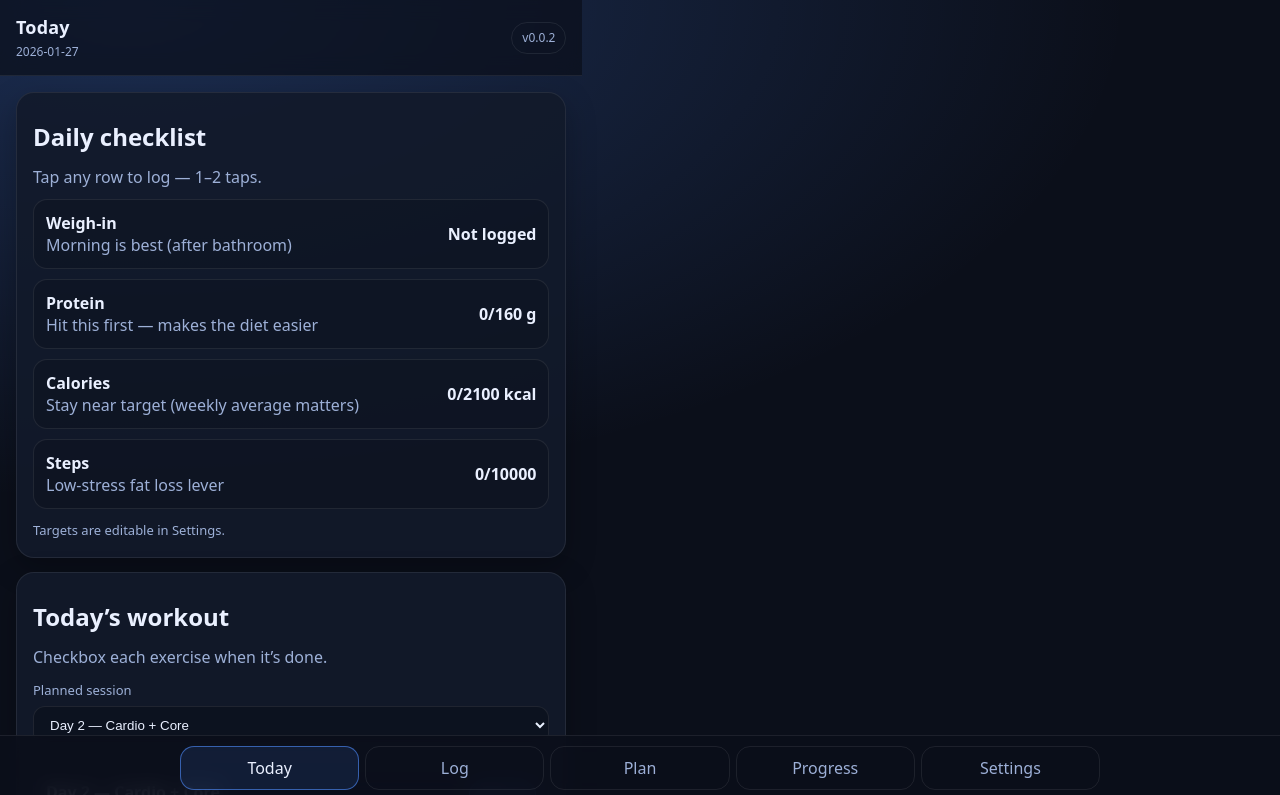
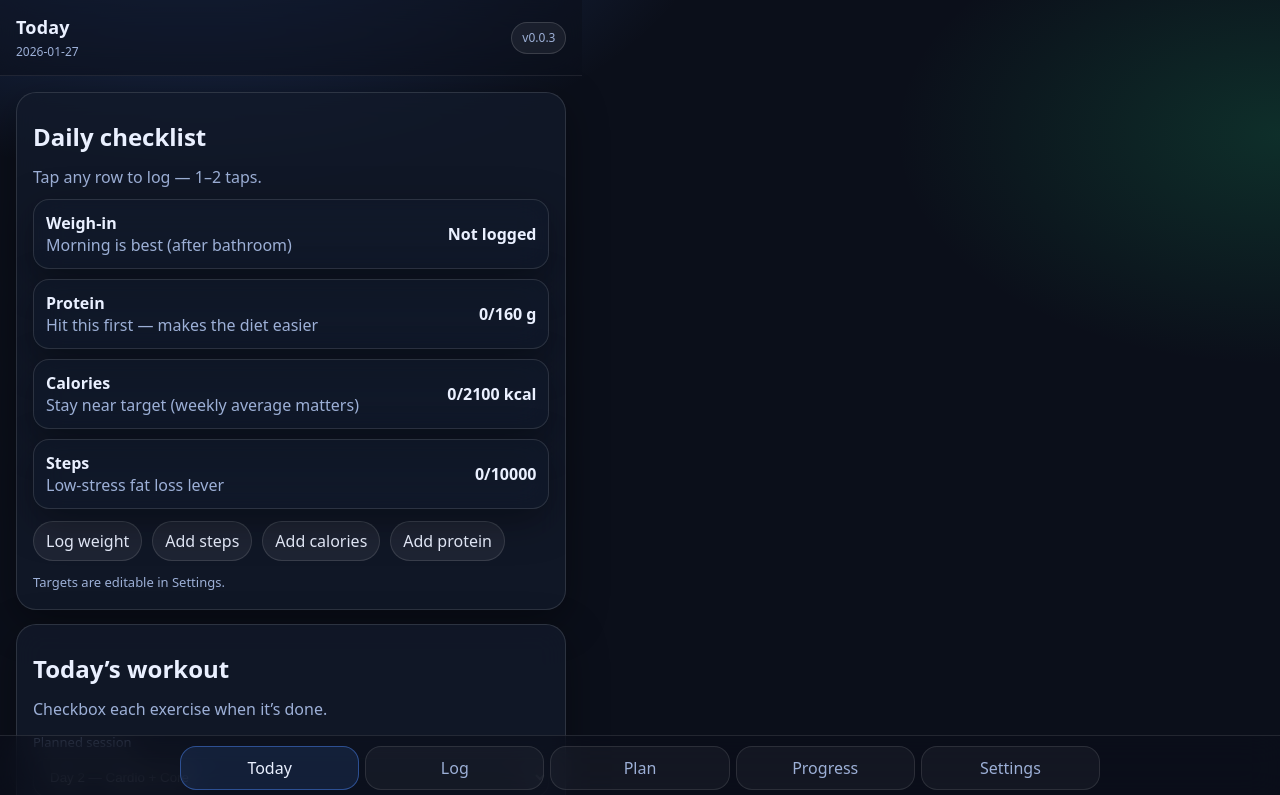
Before and after one commit to Lacose-lab/fitness-plan-tracker, a React (Vite) app: page / in a window 1280 px wide. Shown: the top 795 px of the page. Built offline with nearby package versions, Linux system fonts and the light colour scheme.

Commit message:
v0.0.3: Liquid Glass styling + Today quick actions

```diff
--- a/package.json
+++ b/package.json
@@ -1,7 +1,7 @@
 {
   "name": "fitness-plan-tracker",
   "private": true,
-  "version": "0.0.2",
+  "version": "0.0.3",
   "type": "module",
   "scripts": {
     "dev": "vite",
--- a/src/App.css
+++ b/src/App.css
@@ -1,12 +1,17 @@
 :root{
   --bg:#0b0f1a;
-  --card:#121a2b;
   --text:#eaf0ff;
   --muted:#9db0d7;
   --accent:#4f8cff;
   --good:#1dbf73;
   --danger:#ff4d4d;
-  --border:rgba(255,255,255,0.08);
+
+  /* Liquid glass tokens */
+  --glass: rgba(18, 26, 43, 0.55);
+  --glass-strong: rgba(18, 26, 43, 0.78);
+  --glass-border: rgba(255,255,255,0.12);
+  --glass-border-strong: rgba(255,255,255,0.18);
+  --shadow: 0 12px 40px rgba(0,0,0,0.35);
 }
 
 *{box-sizing:border-box}
@@ -14,7 +19,11 @@
 body{
   margin:0;
   font-family: ui-sans-serif, system-ui, -apple-system, Segoe UI, Roboto, Helvetica, Arial;
-  background: radial-gradient(1000px 500px at 10% 0%, rgba(79,140,255,0.25), transparent), var(--bg);
+  background:
+    radial-gradient(900px 520px at 15% -10%, rgba(79,140,255,0.35), transparent 60%),
+    radial-gradient(700px 420px at 100% 10%, rgba(29,191,115,0.18), transparent 55%),
+    radial-gradient(900px 600px at 40% 110%, rgba(255,255,255,0.06), transparent 55%),
+    var(--bg);
   color:var(--text);
 }
 
@@ -26,18 +35,27 @@ h3{margin:18px 0 8px}
 /* Shell */
 .appShell{
   min-height:100dvh;
-  /* room for bottom nav + iOS safe area */
   padding-bottom: calc(72px + 18px + env(safe-area-inset-bottom));
 }
 
-/* AppBar (centered like content) */
+/* Generic glass surface */
+.glass{
+  background: var(--glass);
+  border:1px solid var(--glass-border);
+  backdrop-filter: blur(16px);
+  -webkit-backdrop-filter: blur(16px);
+  box-shadow: var(--shadow);
+}
+
+/* AppBar (centered) */
 .appBar{
   position:sticky;
   top:0;
   z-index:10;
-  backdrop-filter: blur(10px);
-  background: rgba(11,15,26,0.7);
-  border-bottom:1px solid var(--border);
+  background: rgba(11,15,26,0.55);
+  border-bottom:1px solid rgba(255,255,255,0.08);
+  backdrop-filter: blur(16px);
+  -webkit-backdrop-filter: blur(16px);
 }
 
 .appBarInner{
@@ -51,16 +69,25 @@ h3{margin:18px 0 8px}
 
 .appTitle{font-weight:900;font-size:18px;letter-spacing:0.2px}
 .appSub{color:var(--muted);font-size:12px;margin-top:2px}
-.appBadge{border:1px solid var(--border);padding:6px 10px;border-radius:999px;color:var(--muted);font-size:12px}
+.appBadge{
+  border:1px solid rgba(255,255,255,0.14);
+  background: rgba(255,255,255,0.06);
+  padding:6px 10px;
+  border-radius:999px;
+  color:var(--muted);
+  font-size:12px;
+}
 
 .main{max-width:920px;margin:0 auto;padding:16px;display:flex;flex-direction:column;gap:14px}
 
 .card{
-  background:rgba(18,26,43,0.9);
-  border:1px solid var(--border);
-  border-radius:18px;
+  background: var(--glass-strong);
+  border:1px solid var(--glass-border);
+  border-radius:20px;
   padding:16px;
-  box-shadow: 0 10px 30px rgba(0,0,0,0.25);
+  box-shadow: var(--shadow);
+  backdrop-filter: blur(14px);
+  -webkit-backdrop-filter: blur(14px);
 }
 
 .row{display:flex;gap:10px;align-items:center;justify-content:flex-start;margin-top:10px;flex-wrap:wrap}
@@ -69,9 +96,9 @@ h3{margin:18px 0 8px}
 .field span{color:var(--muted);font-size:13px}
 .field input,.field select,.field textarea{
   padding:10px 12px;
-  border-radius:12px;
-  border:1px solid var(--border);
-  background:rgba(11,15,26,0.6);
+  border-radius:14px;
+  border:1px solid rgba(255,255,255,0.12);
+  background: rgba(11,15,26,0.35);
   color:var(--text);
   outline:none;
 }
@@ -81,24 +108,24 @@ h3{margin:18px 0 8px}
 @media (max-width:720px){.grid2{grid-template-columns:1fr}}
 
 .btn{
-  background:rgba(79,140,255,0.16);
-  border:1px solid rgba(79,140,255,0.5);
+  background: rgba(79,140,255,0.14);
+  border:1px solid rgba(79,140,255,0.42);
   color:var(--text);
   padding:10px 12px;
-  border-radius:12px;
+  border-radius:14px;
   cursor:pointer;
 }
-.btn.good{background:rgba(29,191,115,0.18);border-color:rgba(29,191,115,0.6)}
-.btn.danger{background:rgba(255,77,77,0.12);border-color:rgba(255,77,77,0.55)}
-.btn.primary{width:100%; padding:12px 14px; font-weight:800; background:rgba(79,140,255,0.22)}
+.btn.good{background:rgba(29,191,115,0.16);border-color:rgba(29,191,115,0.5)}
+.btn.danger{background:rgba(255,77,77,0.12);border-color:rgba(255,77,77,0.5)}
+.btn.primary{width:100%; padding:12px 14px; font-weight:900; background:rgba(79,140,255,0.18)}
 
 .iconBtn{
-  background:transparent;
-  border:1px solid var(--border);
+  background: rgba(255,255,255,0.05);
+  border:1px solid rgba(255,255,255,0.14);
   color:var(--muted);
   width:36px;
   height:36px;
-  border-radius:12px;
+  border-radius:14px;
 }
 
 /* Today checklist */
@@ -111,72 +138,81 @@ h3{margin:18px 0 8px}
   align-items:center;
   gap:12px;
   padding:12px;
-  border-radius:14px;
-  border:1px solid var(--border);
-  background:rgba(11,15,26,0.3);
+  border-radius:16px;
   color:var(--text);
   cursor:pointer;
 }
-.metricTitle{font-weight:800}
-.metricRight{font-weight:800;color:var(--text)}
+.metricTitle{font-weight:900}
+.metricRight{font-weight:900;color:var(--text)}
+
+.quickActions{display:flex;gap:10px;flex-wrap:wrap;margin-top:12px}
+.pillBtn{
+  background: rgba(255,255,255,0.06);
+  border:1px solid rgba(255,255,255,0.12);
+  color: var(--text);
+  padding:8px 12px;
+  border-radius:999px;
+  cursor:pointer;
+}
 
 .metricCard{
   text-align:left;
-  border:1px solid var(--border);
-  border-radius:16px;
+  border:1px solid rgba(255,255,255,0.12);
+  border-radius:18px;
   padding:14px;
-  background:rgba(11,15,26,0.3);
+  background: rgba(11,15,26,0.3);
   color:var(--text);
   cursor:pointer;
 }
-.metricBig{font-size:22px;font-weight:900;margin-top:8px}
+.metricBig{font-size:22px;font-weight:950;margin-top:8px}
 
 /* Workout */
-.planBox{margin-top:12px;border:1px solid var(--border);border-radius:14px;padding:12px;background:rgba(11,15,26,0.35)}
-.planTitle{font-weight:800}
+.planBox{margin-top:12px;border:1px solid rgba(255,255,255,0.10);border-radius:18px;padding:12px;background:rgba(11,15,26,0.25)}
+.planTitle{font-weight:900}
 
 .checklist{margin:10px 0 0;padding:0;list-style:none;display:flex;flex-direction:column;gap:10px}
 .checkRow{display:flex;gap:12px;align-items:flex-start;cursor:pointer}
 .checkRow input{width:20px;height:20px;margin-top:2px;accent-color: var(--accent)}
 .checkBody{flex:1}
-.checklist li{border:1px solid var(--border);border-radius:14px;padding:10px 12px;background:rgba(11,15,26,0.28)}
-.checklist li.checked{background:rgba(29,191,115,0.12);border-color:rgba(29,191,115,0.35)}
-.checklist li.checked .exName{opacity:0.85;text-decoration:line-through}
-.exName{font-weight:700}
+.checklist li{border:1px solid rgba(255,255,255,0.10);border-radius:18px;padding:10px 12px;background:rgba(11,15,26,0.22)}
+.checklist li.checked{background:rgba(29,191,115,0.10);border-color:rgba(29,191,115,0.28)}
+.checklist li.checked .exName{opacity:0.88;text-decoration:line-through}
+.exName{font-weight:850}
 .exMeta{display:flex;gap:10px;flex-wrap:wrap;align-items:center}
-.pill{display:inline-flex;border:1px solid var(--border);border-radius:999px;padding:2px 10px;color:var(--muted);font-size:12px}
+.pill{display:inline-flex;border:1px solid rgba(255,255,255,0.10);border-radius:999px;padding:2px 10px;color:var(--muted);font-size:12px}
 
 /* Plan */
 .stack{display:flex;flex-direction:column;gap:14px;margin-top:12px}
-.planDay{border:1px solid var(--border);border-radius:14px;padding:12px;background:rgba(11,15,26,0.3)}
+.planDay{border:1px solid rgba(255,255,255,0.10);border-radius:18px;padding:12px;background:rgba(11,15,26,0.22)}
 .planDayHeader{display:flex;justify-content:space-between;gap:10px}
 .list{margin:10px 0 0;padding:0;list-style:none;display:flex;flex-direction:column;gap:10px}
 
 /* Progress */
 .kpis{display:grid;grid-template-columns:repeat(4,1fr);gap:10px;margin:12px 0}
 @media (max-width:850px){.kpis{grid-template-columns:repeat(2,1fr)}}
-.kpi{border:1px solid var(--border);border-radius:14px;padding:10px;background:rgba(11,15,26,0.35)}
+.kpi{border:1px solid rgba(255,255,255,0.10);border-radius:18px;padding:10px;background:rgba(11,15,26,0.22)}
 .kpiLabel{color:var(--muted);font-size:12px}
-.kpiValue{font-weight:900;font-size:18px;margin-top:4px}
-.chart{border:1px solid var(--border);border-radius:14px;padding:12px;background:rgba(11,15,26,0.35)}
+.kpiValue{font-weight:950;font-size:18px;margin-top:4px}
+.chart{border:1px solid rgba(255,255,255,0.10);border-radius:18px;padding:12px;background:rgba(11,15,26,0.22)}
 
-.table{border:1px solid var(--border);border-radius:14px;overflow:hidden}
+.table{border:1px solid rgba(255,255,255,0.10);border-radius:18px;overflow:hidden}
 .tHead,.tRow{display:grid;grid-template-columns:1.1fr 0.8fr 0.8fr 0.6fr;gap:8px;padding:10px 12px}
-.tHead{background:rgba(79,140,255,0.12);color:var(--muted);font-size:12px}
-.tRow{border-top:1px solid var(--border)}
+.tHead{background:rgba(79,140,255,0.10);color:var(--muted);font-size:12px}
+.tRow{border-top:1px solid rgba(255,255,255,0.08)}
 
 .hint{margin-top:12px;color:var(--muted);font-size:13px}
 
-/* Bottom nav (centered) */
+/* Bottom nav (centered, glass) */
 .bottomNav{
   position:fixed;
   left:0;
   right:0;
   bottom:0;
   z-index:20;
-  background: rgba(11,15,26,0.86);
-  border-top:1px solid var(--border);
-  backdrop-filter: blur(10px);
+  background: rgba(11,15,26,0.58);
+  border-top:1px solid rgba(255,255,255,0.10);
+  backdrop-filter: blur(16px);
+  -webkit-backdrop-filter: blur(16px);
   padding:10px 10px calc(10px + env(safe-area-inset-bottom));
 }
 
@@ -189,15 +225,15 @@ h3{margin:18px 0 8px}
 
 .bottomNavInner button{
   flex:1;
-  background:transparent;
+  background: rgba(255,255,255,0.04);
   color:var(--muted);
-  border:1px solid var(--border);
+  border:1px solid rgba(255,255,255,0.10);
   padding:10px 8px;
-  border-radius:14px;
+  border-radius:16px;
 }
 .bottomNavInner button.active{
   color:var(--text);
-  border-color:rgba(79,140,255,0.6);
+  border-color:rgba(79,140,255,0.45);
   background:rgba(79,140,255,0.12);
 }
 
@@ -209,11 +245,12 @@ h3{margin:18px 0 8px}
   width:54px;
   height:54px;
   border-radius:18px;
-  border:1px solid rgba(79,140,255,0.6);
-  background:rgba(79,140,255,0.2);
+  border:1px solid rgba(79,140,255,0.5);
+  background: rgba(79,140,255,0.18);
+  box-shadow: 0 12px 30px rgba(0,0,0,0.35);
   color:var(--text);
   font-size:28px;
-  font-weight:900;
+  font-weight:950;
   z-index:25;
 }
 
@@ -229,32 +266,34 @@ h3{margin:18px 0 8px}
 }
 .sheet{
   width:min(720px, 100%);
-  background:rgba(18,26,43,0.98);
-  border:1px solid var(--border);
-  border-radius:18px 18px 0 0;
+  background: rgba(18,26,43,0.72);
+  border:1px solid rgba(255,255,255,0.14);
+  border-radius:22px 22px 0 0;
   padding:14px;
+  backdrop-filter: blur(18px);
+  -webkit-backdrop-filter: blur(18px);
 }
 .sheetHeader{display:flex;justify-content:space-between;align-items:center;gap:10px}
-.sheetTitle{font-weight:900;font-size:16px}
+.sheetTitle{font-weight:950;font-size:16px}
 .sheetBody{margin-top:12px;display:flex;flex-direction:column;gap:12px}
 
 .sheetInputRow{display:flex;gap:10px;align-items:center}
 .sheetInput{
   flex:1;
   font-size:28px;
-  font-weight:900;
+  font-weight:950;
   padding:12px 14px;
-  border-radius:16px;
-  border:1px solid var(--border);
-  background:rgba(11,15,26,0.55);
+  border-radius:18px;
+  border:1px solid rgba(255,255,255,0.12);
+  background:rgba(11,15,26,0.32);
   color:var(--text);
 }
-.sheetUnit{color:var(--muted);font-weight:800}
+.sheetUnit{color:var(--muted);font-weight:900}
 
 .chips{display:flex;gap:10px;flex-wrap:wrap}
 .chipBtn{
-  background:rgba(11,15,26,0.35);
-  border:1px solid var(--border);
+  background:rgba(255,255,255,0.05);
+  border:1px solid rgba(255,255,255,0.12);
   color:var(--muted);
   padding:8px 12px;
   border-radius:999px;
--- a/src/App.tsx
+++ b/src/App.tsx
@@ -21,7 +21,7 @@ type Tab = "today" | "log" | "plan" | "progress" | "settings";
 
 type Metric = "weightKg" | "steps" | "calories" | "proteinG";
 
-const APP_VERSION = "0.0.2";
+const APP_VERSION = "0.0.3";
 
 function numberOrUndef(v: string): number | undefined {
   const n = Number(v);
@@ -281,7 +281,7 @@ export default function App() {
               <ul className="metricList">
                 {dailyChecklist.map((it) => (
                   <li key={it.key}>
-                    <button className="metricRow" onClick={() => openMetric(it.key)}>
+                    <button className="metricRow glass" onClick={() => openMetric(it.key)}>
                       <div>
                         <div className="metricTitle">{it.title}</div>
                         <div className="muted">{it.sub}</div>
@@ -291,6 +291,13 @@ export default function App() {
                   </li>
                 ))}
               </ul>
+
+              <div className="quickActions">
+                <button className="pillBtn" onClick={() => openMetric("weightKg")}>Log weight</button>
+                <button className="pillBtn" onClick={() => openMetric("steps")}>Add steps</button>
+                <button className="pillBtn" onClick={() => openMetric("calories")}>Add calories</button>
+                <button className="pillBtn" onClick={() => openMetric("proteinG")}>Add protein</button>
+              </div>
 
               <div className="hint">Targets are editable in Settings.</div>
             </section>
```
Also changed, not shown: 1 other file (tests, documents, lock files or other folders).
